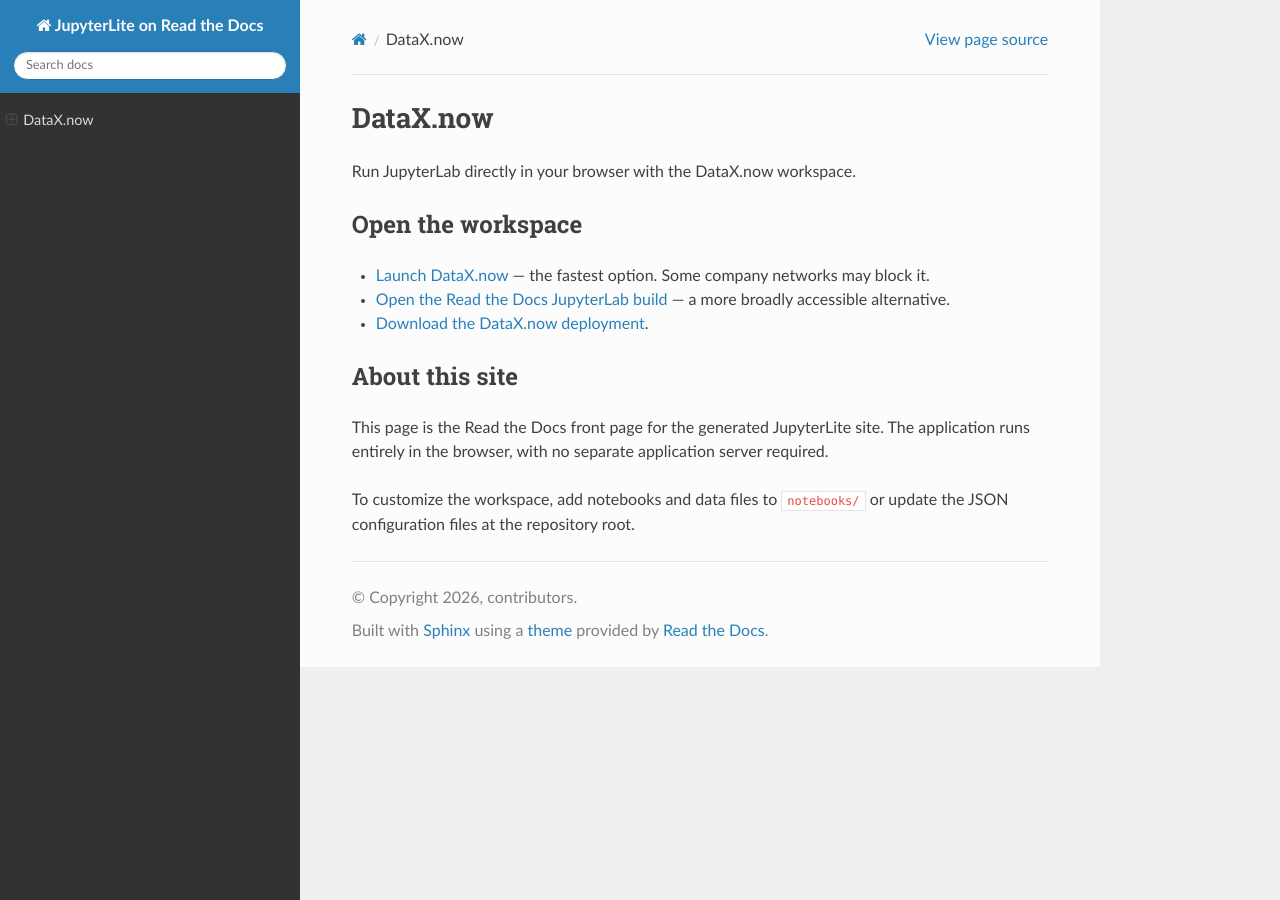
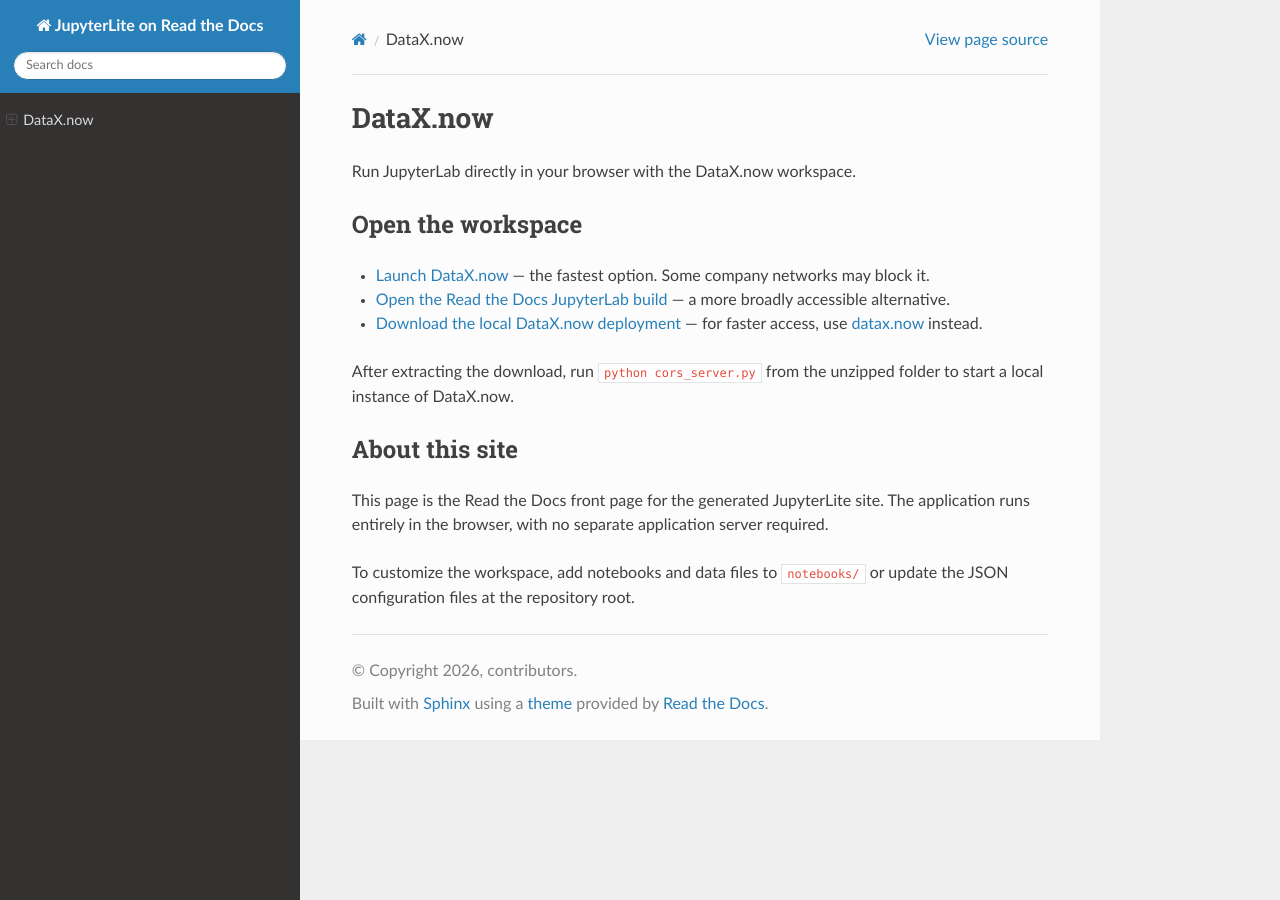
Before and after one commit to MRYingLEE/datax-now, a Sphinx documentation site: the page built from docs/index.md, in a window 1280 px wide. Built offline with Sphinx 7.4.7 and the Read the Docs theme 3.1.0, drawn with Linux system fonts in a browser that asks for light colours.

Commit message:
Document local DataX.now startup

```diff
--- a/docs/index.md
+++ b/docs/index.md
@@ -8,7 +8,10 @@
   may block it.
 - <a href="_static/lab/index.html">Open the Read the Docs JupyterLab build</a> — a
   more broadly accessible alternative.
-- <a href="_static/datax-now.zip">Download the DataX.now deployment</a>.
+- <a href="_static/datax-now.zip">Download the local DataX.now deployment</a> — for faster access, use <a href="https://datax.now">datax.now</a> instead.
+
+After extracting the download, run `python cors_server.py` from the unzipped
+folder to start a local instance of DataX.now.
 
 ## About this site
 
```
